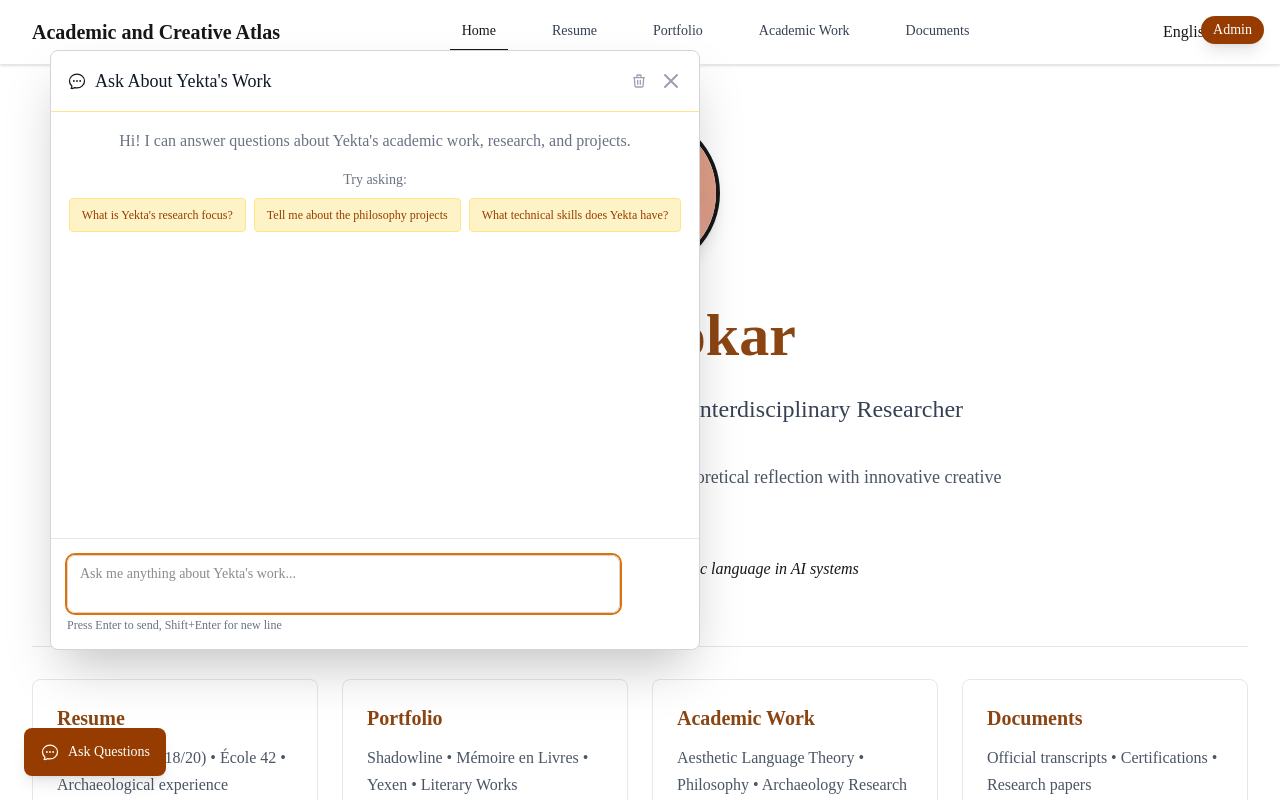
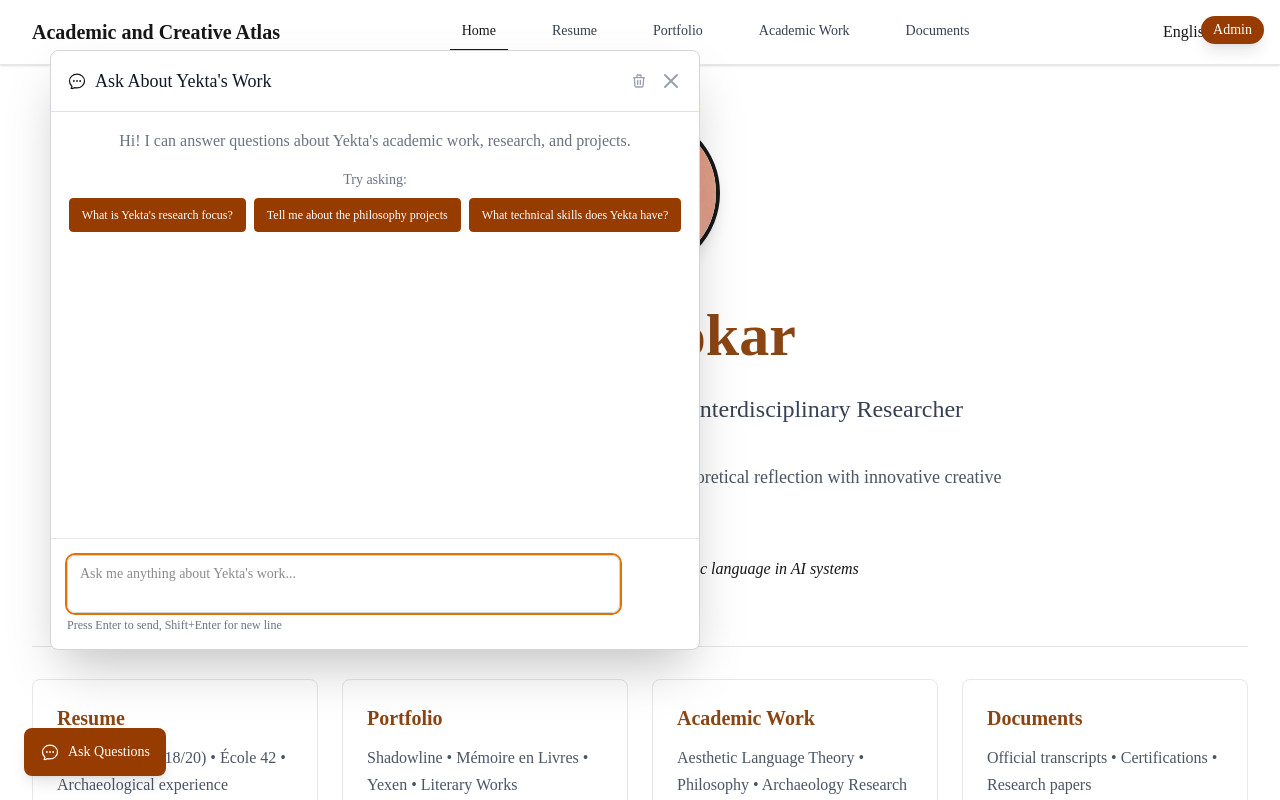
Before and after one commit to Yexen/Academic-and-creative-Atlas, a Next.js app in the folder academic-dossier/: page / in a window 1280 px wide. Both pictures are taken after a click on the button "Ask Questions". Shown: the top 800 px of the page. Built offline with nearby package versions, Linux system fonts and the light colour scheme.

Commit message:
Fix suggested questions button styling
- Changed from light amber to dark amber (brown) background
- Made text white for better visibility and contrast
- Questions should now be clearly visible in the Q&A popup

```diff
--- a/academic-dossier/src/components/QAAssistant.tsx
+++ b/academic-dossier/src/components/QAAssistant.tsx
@@ -217,7 +217,7 @@ export default function QAAssistant({ context = "academic portfolio" }: QAAssist
                         <button
                           key={index}
                           onClick={() => setQuestion(q)}
-                          className="text-xs bg-amber-100 hover:bg-amber-200 text-amber-800 px-3 py-2 rounded transition-colors border border-amber-200 font-medium"
+                          className="text-xs bg-amber-800 hover:bg-amber-900 text-white px-3 py-2 rounded transition-colors border border-amber-800 font-medium"
                         >
                           {q}
                         </button>
```
